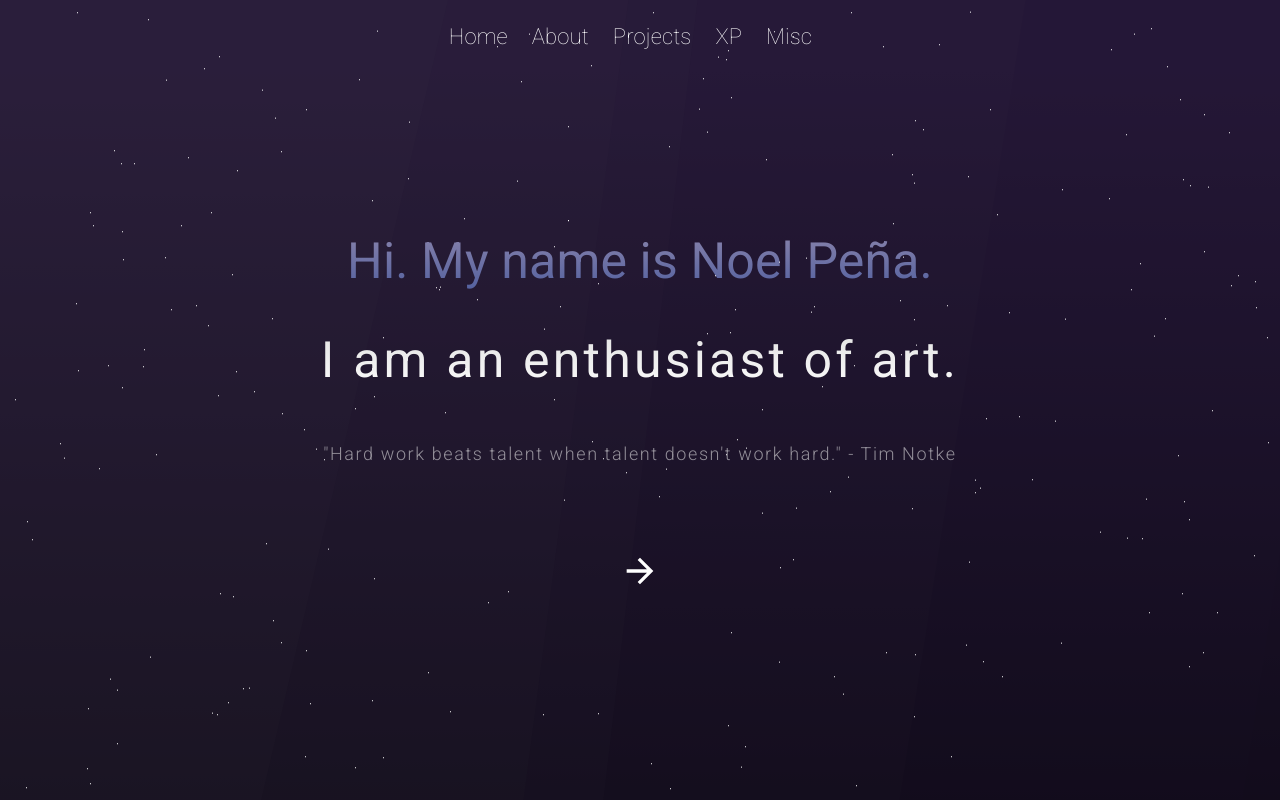
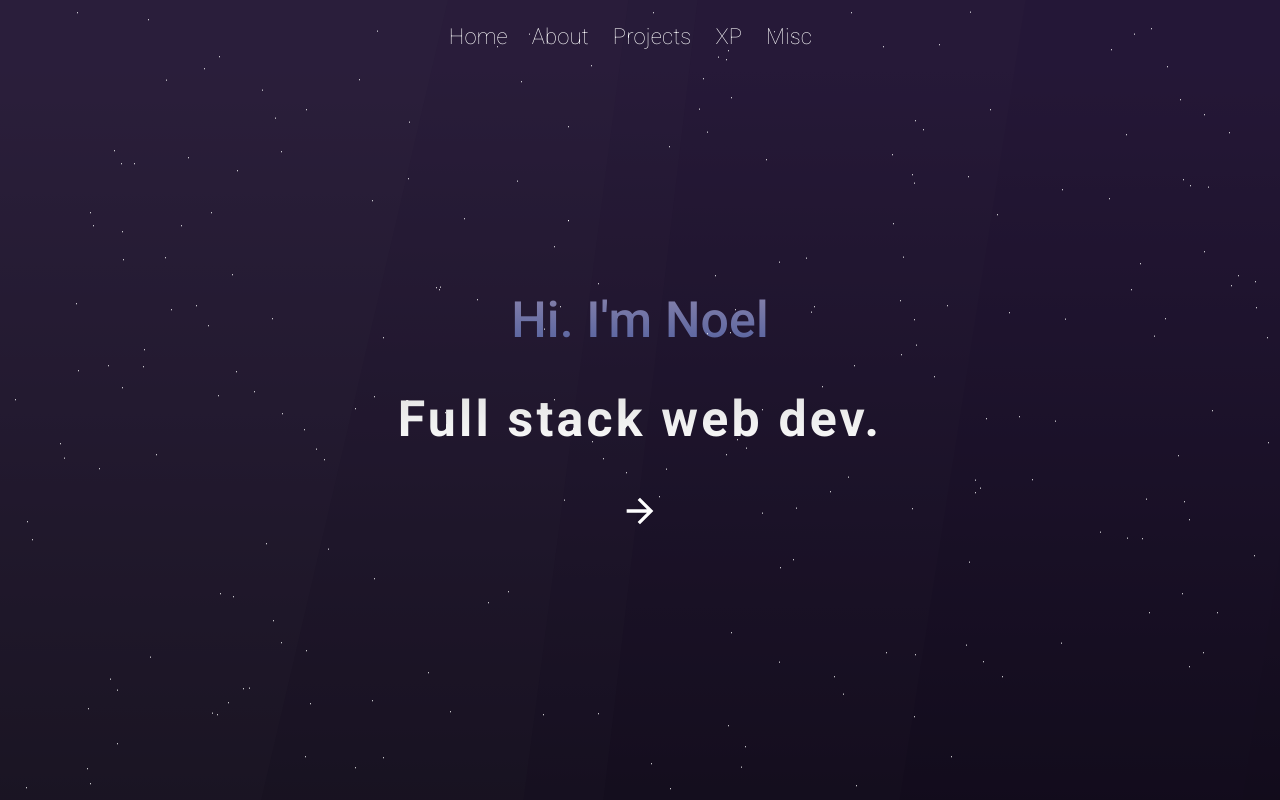
Before and after one commit to noel-pena/Portfolio-V3, a React (Vite) app: page / in a window 1280 px wide. Shown: the top 800 px of the page. Built offline with nearby package versions, Linux system fonts and the light colour scheme.

Commit message:
minor changes

```diff
--- a/src/App.css
+++ b/src/App.css
@@ -134,6 +134,7 @@ body::before {
   background-clip: text;
   color: transparent;
   font-size: 24px;
+  font-weight: 500;
 }
 .hero2 {
   background: linear-gradient(0deg, #ffffff, #d4d4d4);
@@ -141,6 +142,7 @@ body::before {
   background-clip: text;
   color: transparent;
   font-size: 24px;
+  font-weight: 700;
   letter-spacing: 0.2rem;
 }
 
--- a/src/components/Home.jsx
+++ b/src/components/Home.jsx
@@ -19,21 +19,15 @@ export const Home = ({ onLoadMore }) => {
         <Grid item>
           <Box display="flex" flexDirection="column" alignItems="center">
             <Grid item className="hero1 hero">
-              Hi. My name is Noel Peña.
+              Hi. I'm Noel
             </Grid>
             <Grid item pt={3} className="hero2 hero typewriter-text">
-              I am an enthusiast of art.
-            </Grid>
-            <Grid item className="quote" p={3}>
-              <p>
-                "Hard work beats talent when talent doesn't work hard." - Tim
-                Notke
-              </p>
+              Full stack web dev.
             </Grid>
           </Box>
         </Grid>
         <Grid item>
-          <Box pt={4}>
+          <Box pt={3}>
             <IconButton
               variant="contained"
               color="primary"
```
